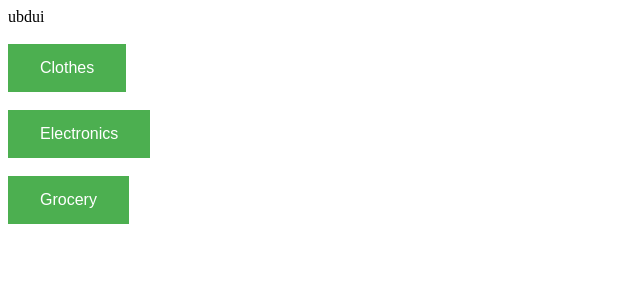
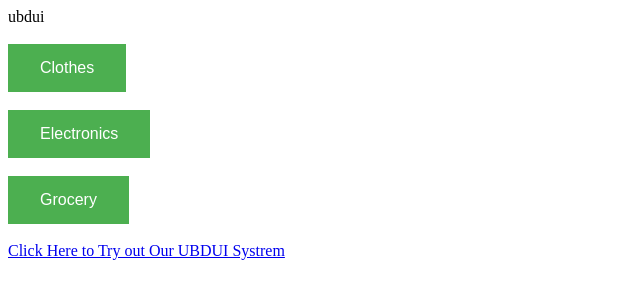
Before and after one commit to Abhishek-Koti/Abhishek-Koti.github.io, a plain HTML site: page ubdui/index.html in a window 1280 px wide. Shown: the whole page, without its empty margins (0-640 px from the left). Drawn offline with Linux system fonts and the light colour scheme.

Commit message:
Update index.html

```diff
--- a/ubdui/index.html
+++ b/ubdui/index.html
@@ -6,3 +6,7 @@ ubdui<br><br>
 <button>Clothes</button><br><br>
 <button>Electronics</button><br><br>
 <button>Grocery</button>
+
+
+<br><br>
+<a href=test.html>Click Here to Try out Our UBDUI Systrem</a>
```
